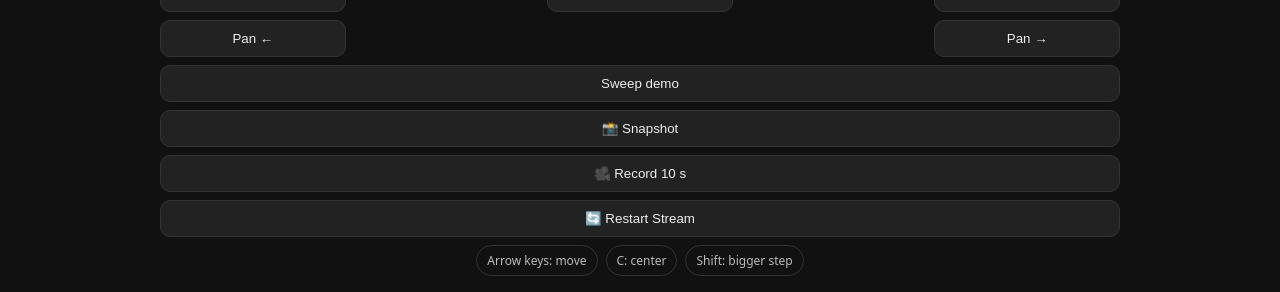
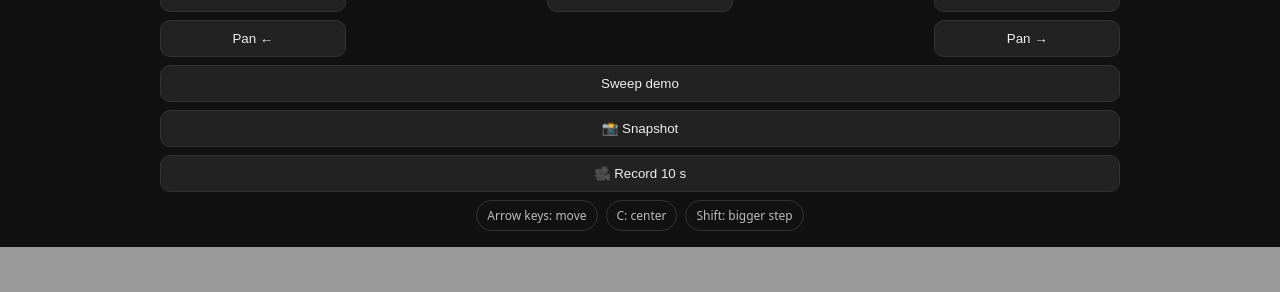
Before and after one commit to randomprimate/Gokucam, a Flask app: page / in a window 1280 px wide. Shown: the part 877-1169 px from the top of the page. After the commit the page ends 1124 px from the top, so only its background shows below. Run offline with Flask 3, Linux system fonts and the light colour scheme.

Commit message:
Remove manual restart

```diff
--- a/gokucam/camera.py
+++ b/gokucam/camera.py
@@ -171,18 +171,18 @@ class Camera:
         self.ensure_streaming()
         boundary = b'--frame'
         consecutive_none_frames = 0
-        max_none_frames = 5  # Reduced threshold for faster recovery
+        max_none_frames = 30  # Much higher threshold - only restart if truly broken
         consecutive_timeouts = 0
-        max_timeouts = 3
+        max_timeouts = 10  # Much higher threshold
 
         while True:
             try:
                 with self.buffer.cv:
-                    # Shorter timeout to detect issues faster
-                    if not self.buffer.cv.wait(timeout=1.0):
+                    # Longer timeout to avoid false positives
+                    if not self.buffer.cv.wait(timeout=3.0):
                         consecutive_timeouts += 1
                         if consecutive_timeouts >= max_timeouts:
-                            print("[CAMERA] Too many timeouts, restarting stream...")
+                            print("[CAMERA] Stream appears completely frozen, restarting...")
                             self._restart_stream_safe()
                             consecutive_timeouts = 0
                         continue
@@ -191,7 +191,7 @@ class Camera:
                 if frame is None:
                     consecutive_none_frames += 1
                     if consecutive_none_frames >= max_none_frames:
-                        print("[CAMERA] Too many None frames, restarting stream...")
+                        print("[CAMERA] Stream producing no frames, restarting...")
                         self._restart_stream_safe()
                         consecutive_none_frames = 0
                     continue
@@ -202,20 +202,14 @@ class Camera:
                 self.last_frame_time = time.time()
                 self.frame_count += 1
 
-                # Check if frames are coming too slowly (indicating servo interference)
-                if self.frame_count % 50 == 0:  # Check every 50 frames
-                    time_since_last = time.time() - self.last_frame_time
-                    if time_since_last > 3.0:  # More than 3 seconds between frames
-                        print("[CAMERA] Frame rate too slow, restarting stream...")
-                        self._restart_stream_safe()
-
                 yield (boundary + b'\r\nContent-Type: image/jpeg\r\nContent-Length: ' +
                        str(len(frame)).encode() + b'\r\n\r\n' + frame + b'\r\n')
 
             except Exception as e:
-                print(f"[CAMERA] Error in stream loop: {e}")
+                print(f"[CAMERA] Critical error in stream loop: {e}")
+                # Only restart on critical errors, not minor hiccups
                 self._restart_stream_safe()
-                time.sleep(0.1)
+                time.sleep(0.5)
 
     def snapshot_bytes(self) -> bytes | None:
         self.ensure_streaming()
--- a/gokucam/templates/index.html
+++ b/gokucam/templates/index.html
@@ -20,7 +20,6 @@
   <button class="wide" onclick="sweep()">Sweep demo</button>
   <button class="wide" onclick="snapshot()">📸 Snapshot</button>
   <button class="wide" onclick="record()">🎥 Record 10 s</button>
-  <button class="wide" onclick="restartStream()">🔄 Restart Stream</button>
 </div>
 
 <div class="row">
@@ -67,18 +66,5 @@ async function record() {
   const j = await r.json();
   alert(j.saved ? `Saved clip:\n${j.saved}` : 'Recording failed.');
 }
-async function restartStream() {
-  try {
-    const r = await fetch('/api/restart_stream', {method:'POST'});
-    const j = await r.json();
-    if (j.error) {
-      alert(`Stream restart failed: ${j.detail || j.error}`);
-    } else {
-      alert('Stream restarted. Please refresh the page if the video is still frozen.');
-    }
-  } catch (e) {
-    alert('Failed to restart stream. Please refresh the page.');
-  }
-}
 </script>
 {% endblock %}
```
Also changed, not shown: gokucam/routes/api.py (+0 -11 lines).
